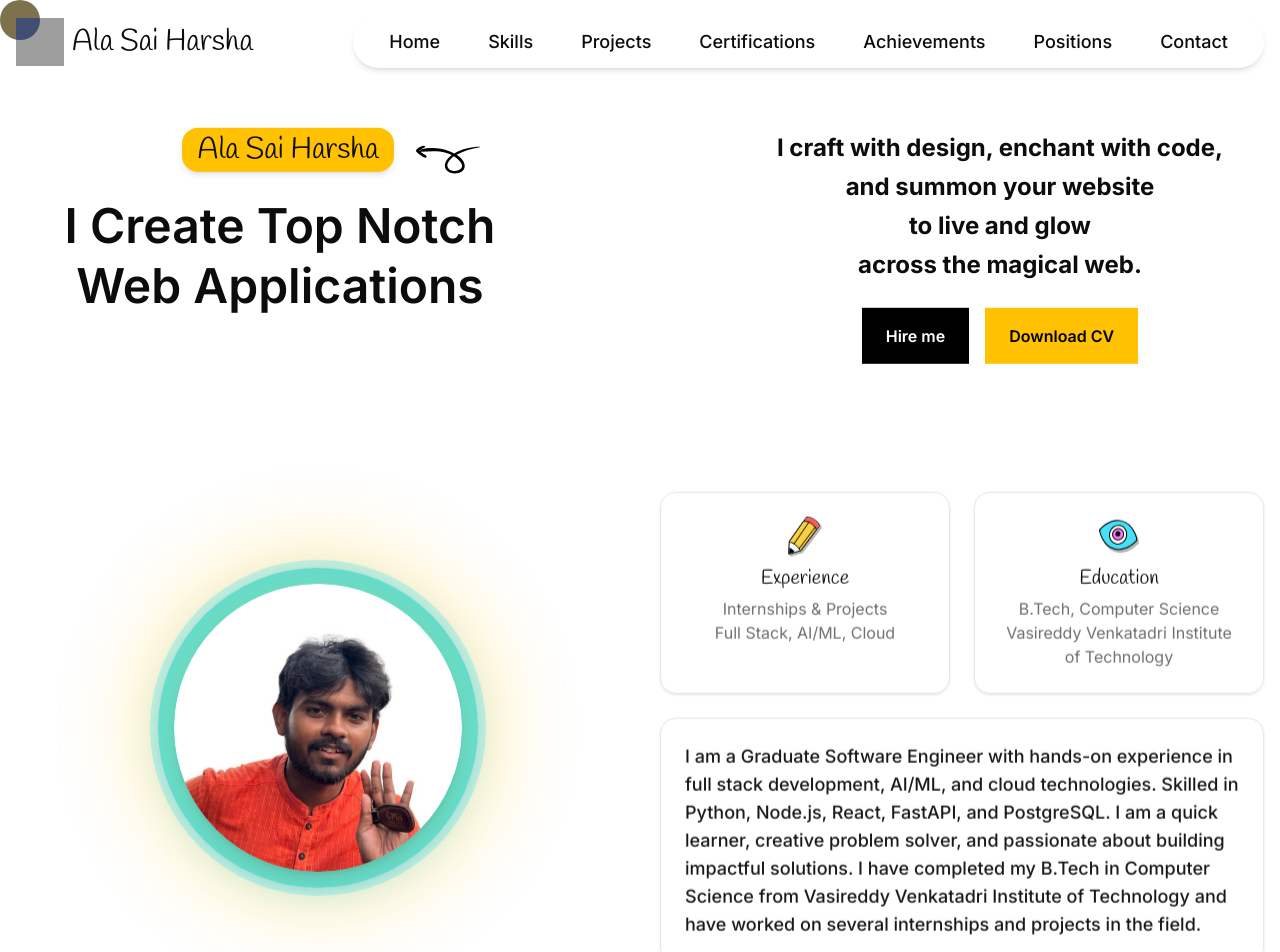
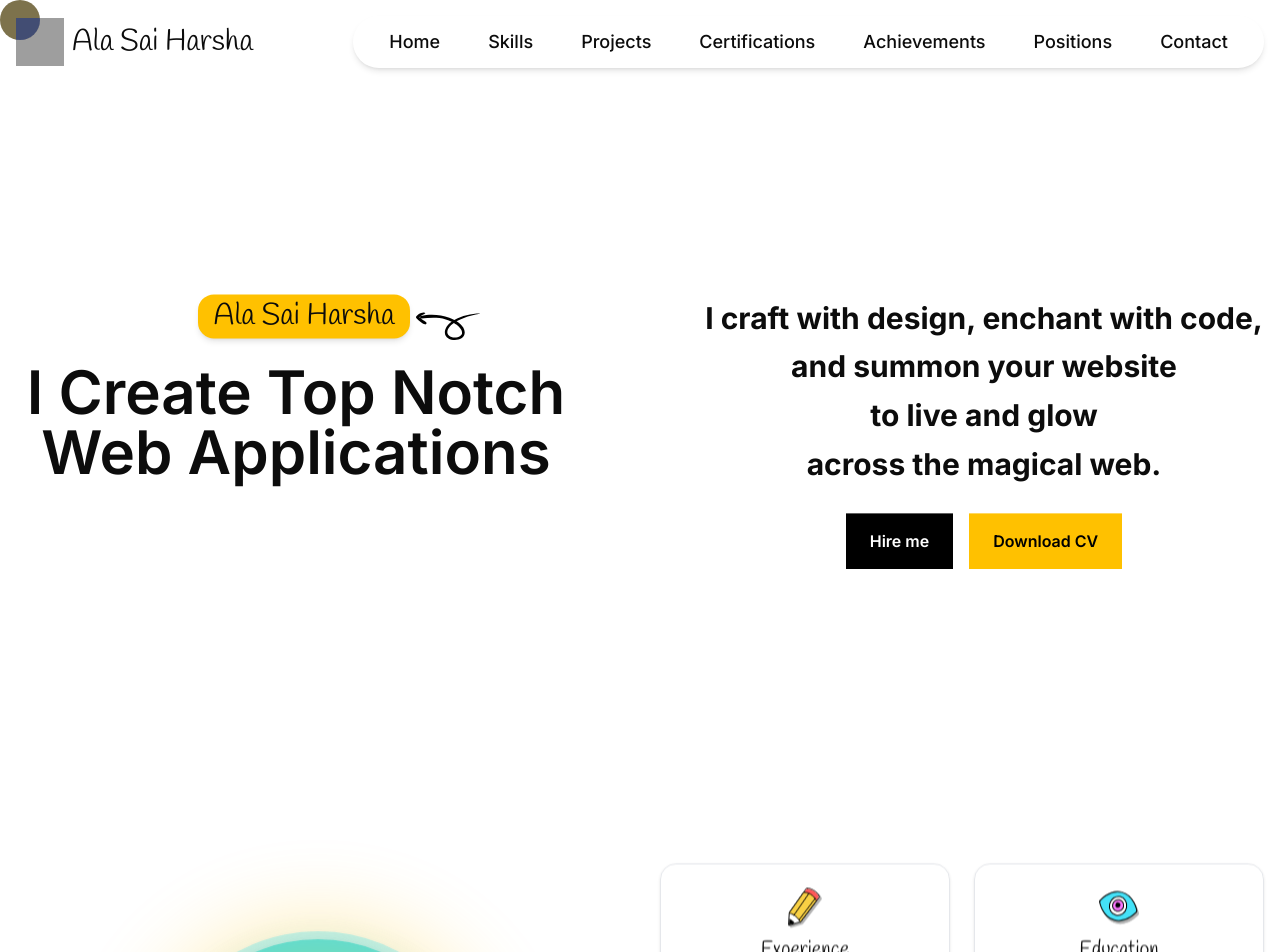
Before and after one commit to SaiHarsha502vvit/React-Portfolio, a React (Vite) app: page / in a window 1280 px wide. Shown: the top 952 px of the page. Built offline with nearby package versions, Linux system fonts and the light colour scheme; grey boxes are pictures that could not be loaded.

Commit message:
Fix: Hero section  and About section View-port

```diff
--- a/src/components/common/HeroSection.jsx
+++ b/src/components/common/HeroSection.jsx
@@ -3,9 +3,9 @@ import Button from '../ui/Button';
 
 const HeroSection = () => {
   return (
-    <section className="pt-32 pb-16 relative">
+    <section className="min-h-[100vh] pt-32 pb-16 flex items-center relative">
       <div className="container mx-auto px-4">
-        <div className="text-center grid grid-cols-1 md:grid-cols-2 md:gap-8 lg:gap-48 animate-float ">
+        <div className="text-center grid grid-cols-1 md:grid-cols-2 md:gap-8 lg:gap-32 animate-float ">
           {' '}
           <div className="relative">
             <div className="flex items-center mb-6">
@@ -21,7 +21,7 @@ const HeroSection = () => {
               </div>
             </div>
             <div className="relative">
-              <h1 className="text-5xl font-semibold leading-tight mb-4 animate-zoom-slide-in">
+              <h1 className="lg:text-6xl md:text-5xl font-semibold leading-tight mb-4 animate-zoom-slide-in">
                 I Create Top Notch
                 <br />
                 Web Applications
@@ -29,7 +29,7 @@ const HeroSection = () => {
             </div>
           </div>
           <div className="flex flex-col justify-center ">
-            <p className="text-2xl text-wrap font-bold mb-6 leading-relaxed animate-fade-in">
+            <p className="text-3xl text-wrap font-bold mb-6 leading-relaxed animate-fade-in">
               I craft with design, enchant with code,
               <br />
               and summon your website
--- a/src/pages/Home/AboutSection.jsx
+++ b/src/pages/Home/AboutSection.jsx
@@ -1,7 +1,7 @@
 import React from 'react';
 
 const AboutSection = () => (
-  <div className="container mx-auto px-4 py-16 animate-float">
+  <div className="min-h-[75vh] container mx-auto px-4 py-16 animate-float">
     <div className="mb-10 flex flex-col md:flex-row items-center gap-10">
       <div className="flex-1 flex justify-center">
         <div
```
